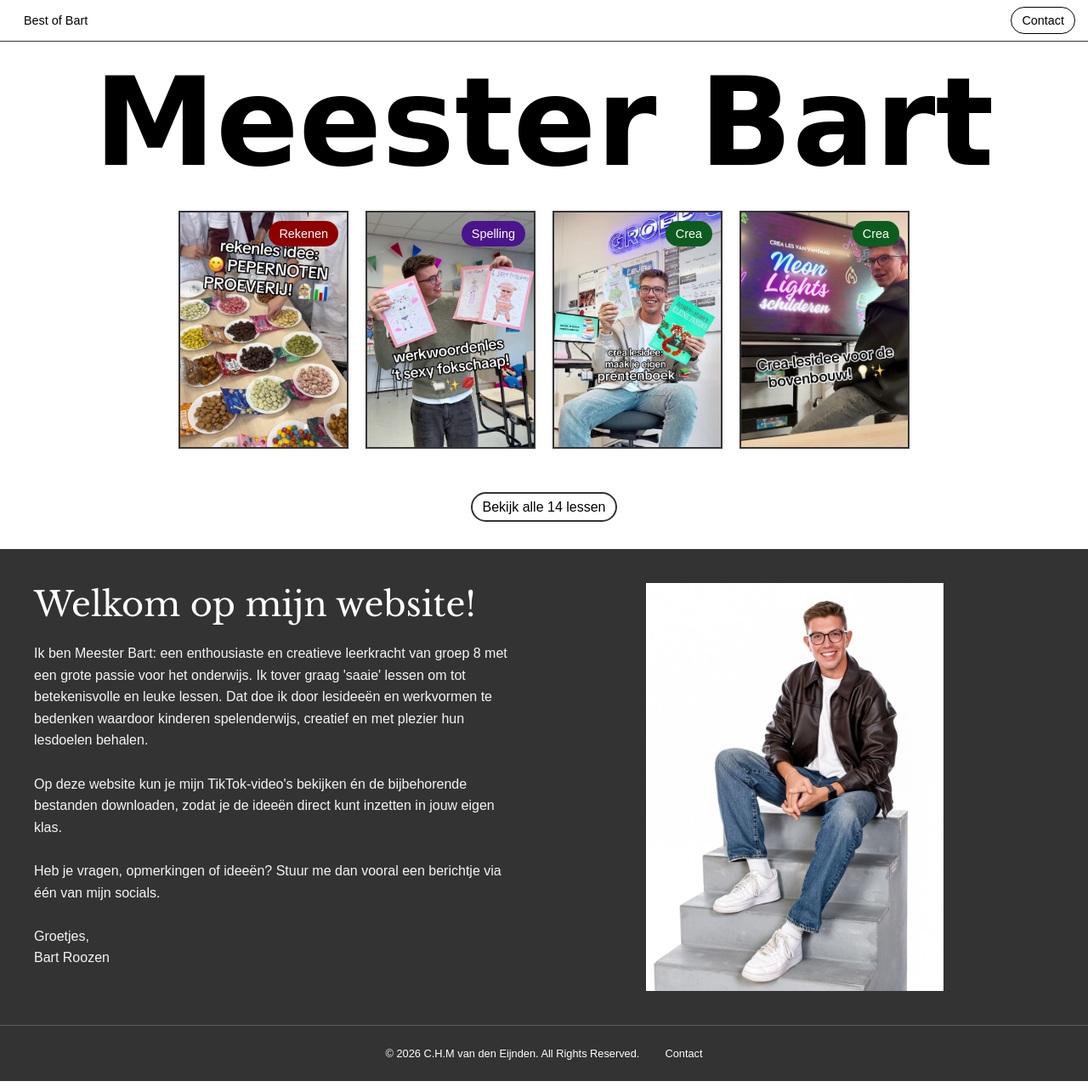
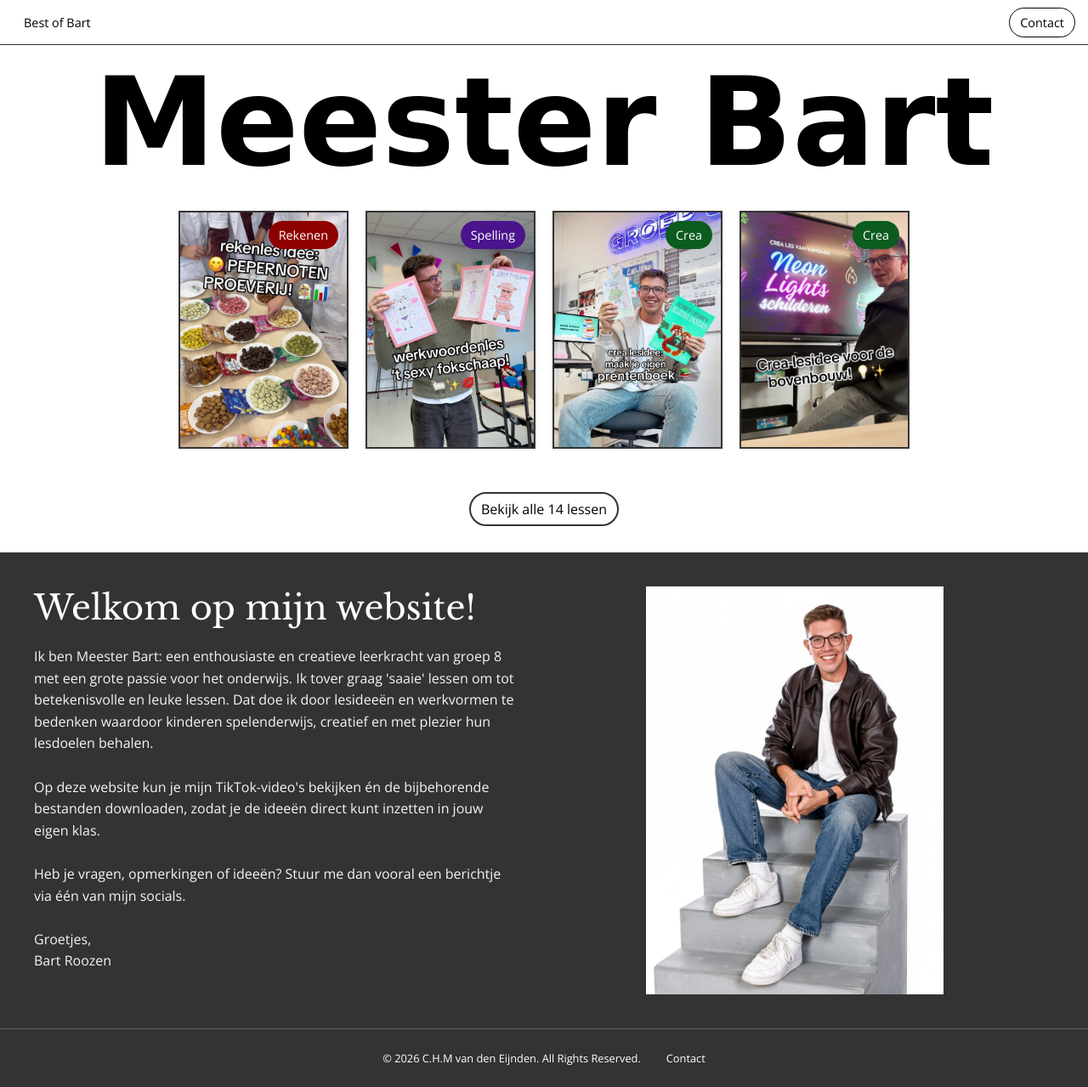
Before and after one commit to ChrisvdEijnden/best-of-bart, a Django app: page / in a window 1280 px wide. Shown: the whole page at 85% size. Run offline with Django 5.2, Linux system fonts and the light colour scheme; some web fonts are replaced.

Commit message:
edit main font to Open Sans

```diff
--- a/static/main/css/style.css
+++ b/static/main/css/style.css
@@ -1,5 +1,6 @@
 @import url('https://fonts.googleapis.com/css2?family=Ms+Madi&display=swap');
 @import url('https://fonts.googleapis.com/css2?family=Libre+Baskerville:ital,wght@0,400..700;1,400..700&display=swap');
+@import url('https://fonts.googleapis.com/css2?family=Open+Sans:ital,wght@0,300..800;1,300..800&display=swap');
 
 /* Reset */
 * {
@@ -48,7 +49,7 @@ nav {
     align-items: center;
     padding: 15px;
     color: black;
-    font-family: sans-serif;
+    font-family: "Open Sans", sans-serif;
     font-size: 1rem;
     position: fixed;
     top: 0;
@@ -253,13 +254,13 @@ nav {
 }
 
 #popupDescription {
-    font-family: sans-serif;
+    font-family: "Open Sans", sans-serif;
     font-size: 0.9rem;
     padding: 10px;
 }
 
 #popupFiles {
-    font-family: sans-serif;
+    font-family: "Open Sans", sans-serif;
     font-size: 0.9rem;
     padding: 10px;
 }
@@ -292,7 +293,7 @@ nav {
 }
 
 .highlighted-description {
-    font-family: sans-serif;
+    font-family: "Open Sans", sans-serif;
     font-size: 0.9rem;
     color: whitesmoke;
     line-height: 1.6;
@@ -311,7 +312,7 @@ nav {
     background-color: #333;
     color: white;
     padding: 10px;
-    font-family: sans-serif;
+    font-family: "Open Sans", sans-serif;
     font-size: 0.8rem;
     display: flex;
     justify-content: center;
@@ -359,7 +360,7 @@ nav {
 .see-all-btn {
     color: #000;
     text-decoration: none;
-    font-family: sans-serif;
+    font-family: "Open Sans", sans-serif;
     font-size: 1rem;
     padding: 7px 12px;
     border: 2px solid #333;
@@ -420,7 +421,7 @@ nav {
 }
 
 .contact-label {
-    font-family: sans-serif;
+    font-family: "Open Sans", sans-serif;
     font-size: 0.9rem;
     color: #333;
     font-weight: 600;
@@ -428,7 +429,7 @@ nav {
 }
 
 .contact-link {
-    font-family: sans-serif;
+    font-family: "Open Sans", sans-serif;
     font-size: 0.85rem;
     color: #0066cc;
     text-decoration: none;
@@ -449,7 +450,7 @@ nav {
     color: white;
     padding: 7px 12px;
     border-radius: 50px;
-    font-family: sans-serif;
+    font-family: "Open Sans", sans-serif;
     text-transform: capitalize;
     z-index: 1;
 }
```
